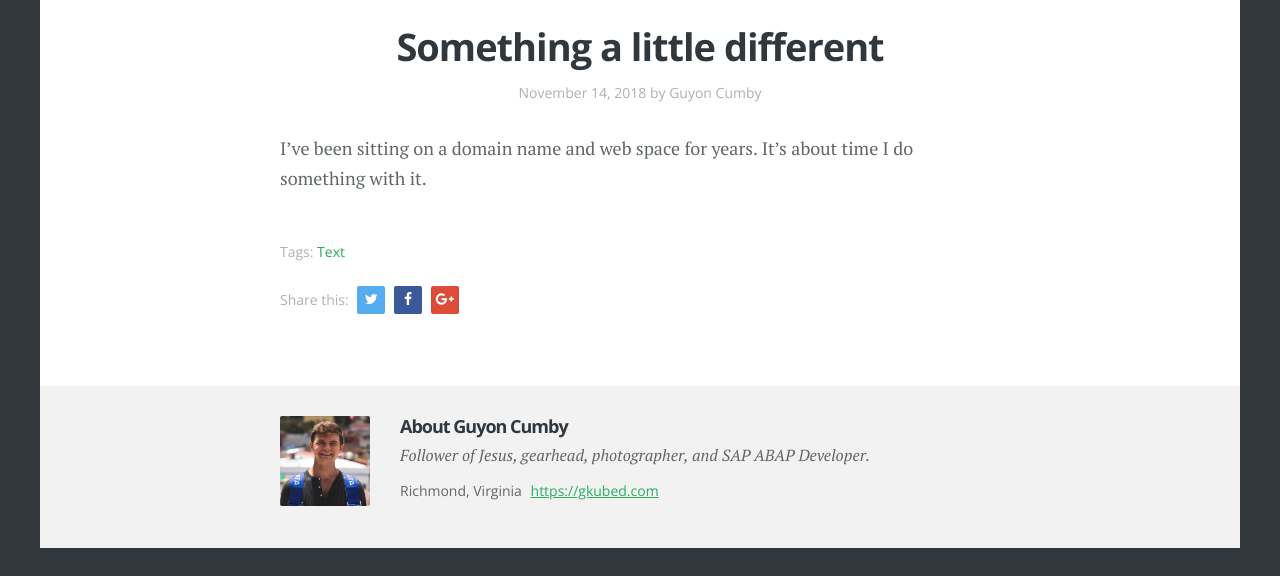
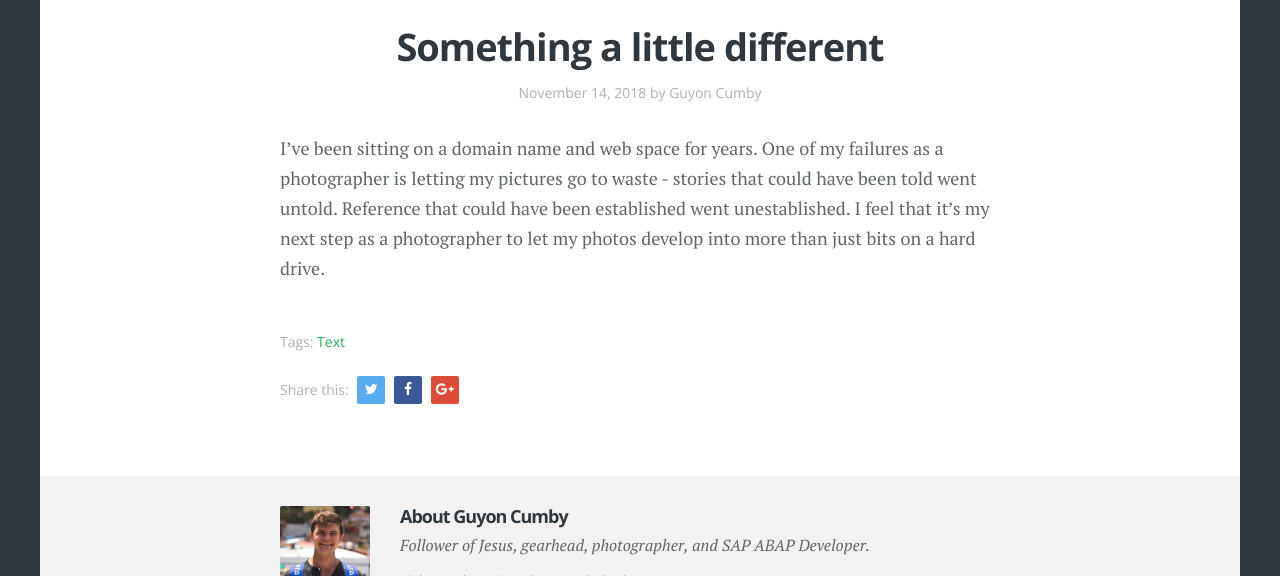
Before and after one commit to gkubed/gkubed.github.io, a Jekyll site: the page built from _posts/2018-11-14-something-a-little-different.md, in a window 1280 px wide and 900 px high, cut to the strip 324-900 px from the top of the window. Built offline with Jekyll 4.4.1, drawn with Linux system fonts in a browser that asks for light colours; some web fonts are replaced; comment, search, counter and statistics services are not loaded; some of the changed lines change nothing that is shown.

```diff
--- a/_layouts/default.html
+++ b/_layouts/default.html
@@ -21,8 +21,8 @@
     {% include footer.html %}
   </div><!-- .site -->
 
-  <script type="text/javascript" src="{{ site.baseurl }}/js/plugins.js"></script>
-  <script type="text/javascript" src="{{ site.baseurl }}/js/custom.js"></script>
+  <script src="{{ site.baseurl }}/js/plugins.js"></script>
+  <script src="{{ site.baseurl }}/js/custom.js"></script>
 
   <script>
     window.simpleJekyllSearch = new SimpleJekyllSearch({
--- a/_posts/2018-11-14-something-a-little-different.md
+++ b/_posts/2018-11-14-something-a-little-different.md
@@ -6,4 +6,4 @@
 tags: [Text]
 ---
 
-I've been sitting on a domain name and web space for years. It's about time I do something with it.
+I've been sitting on a domain name and web space for years. One of my failures as a photographer is letting my pictures go to waste - stories that could have been told went untold. Reference that could have been established went unestablished. I feel that it's my next step as a photographer to let my photos develop into more than just bits on a hard drive.
```
